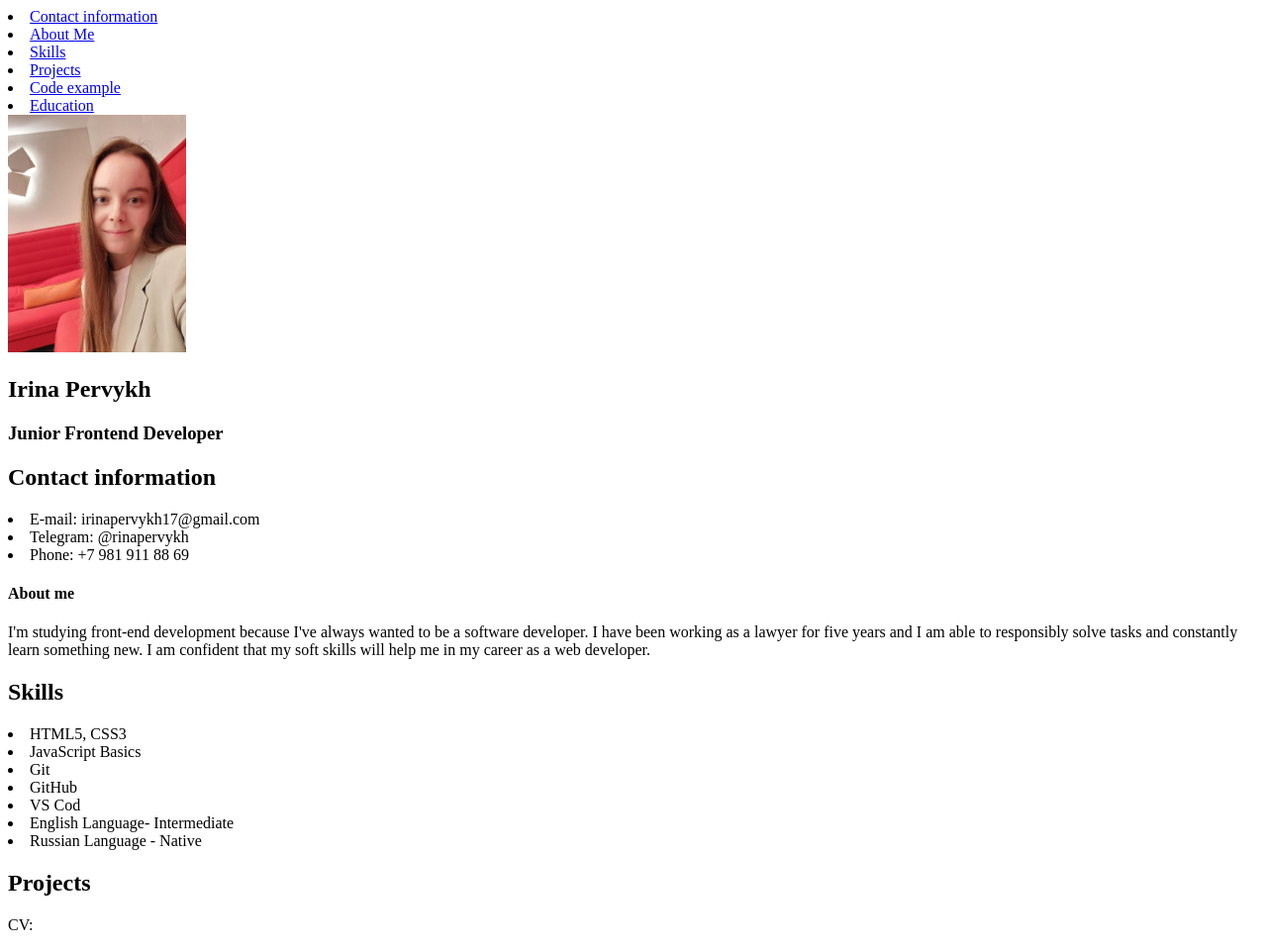
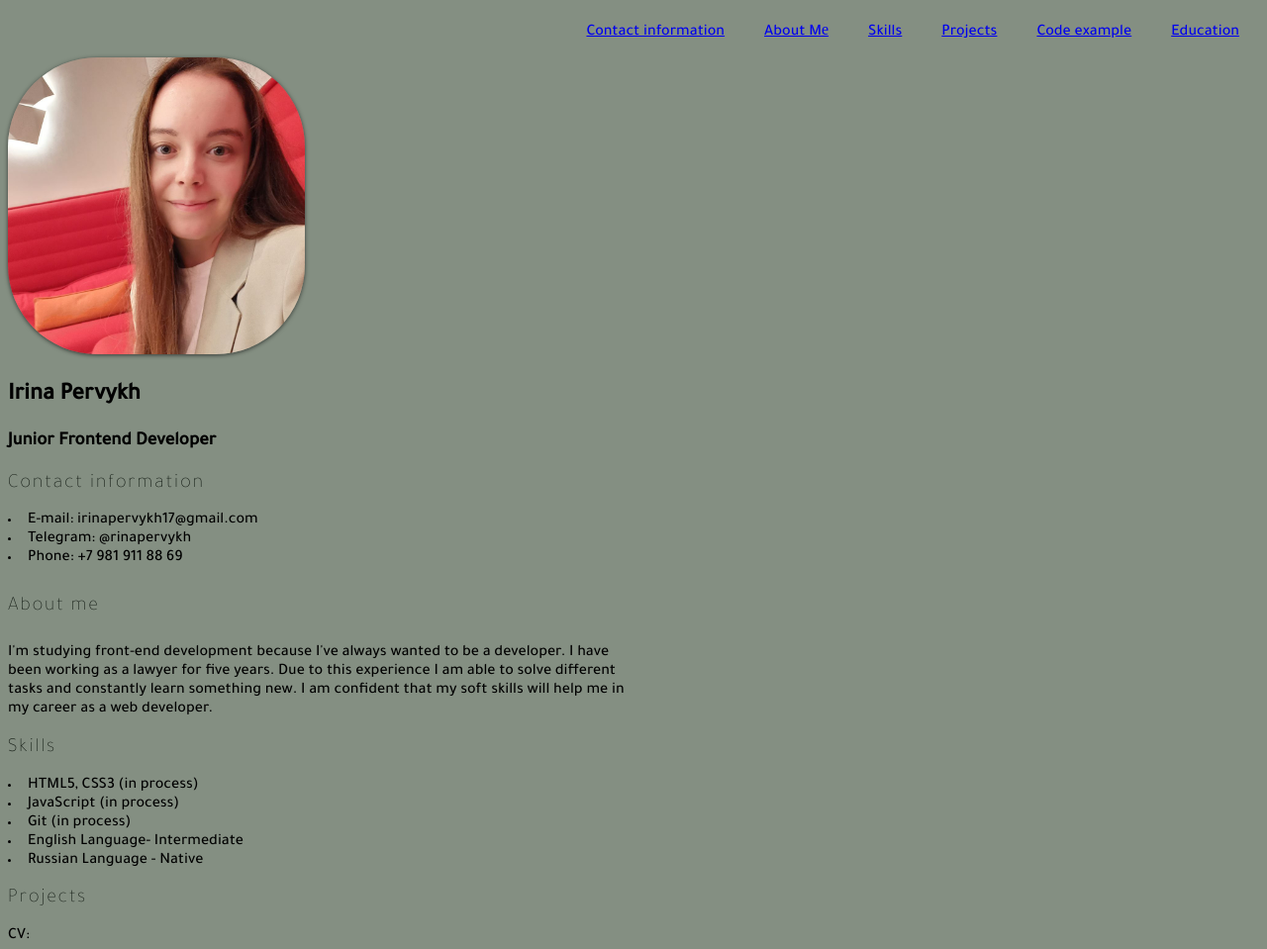
Before and after one commit to RinaPervykh/rsschool-cv, a plain HTML site: page index.html in a window 1280 px wide. Shown: the top 959 px of the page at 99% size. Drawn offline with Linux system fonts and the light colour scheme.

Commit message:
feat: add style

```diff
--- a/index.html
+++ b/index.html
@@ -13,27 +13,27 @@
 
   </head>
   <body>
-    <header class="header">
+    <header>
       <div class="container">
-          <nav class="nav">
+          <nav class="nav-list">
 
-              <li class="nav-item">
+              <li>
                 <a href="#contact_info" class="nav-link">Contact information</a>
               </li>
-              <li class="nav-item">
+              <li >
                 <a href="#about" class="nav-link">About Mе</a>
 
-              <li class="nav-item">
+              <li>
                 <a href="#skills" class="nav-link">Skills</a>
               </li>
-              <li class="nav-item">
+              <li>
                 <a href="#projects" class="nav-link">Projects</a>
               </li>
             </li>
-            <li class="nav-item">
+            <li>
               <a href="#code_ex" class="nav-link">Code example</a>
             </li>
-            <li class="nav-item">
+            <li>
               <a href="#education" class="nav-link">Education</a>
             </li>
 
@@ -41,11 +41,11 @@
         </div>
     </header>
 
-    <main class="main" >
-        <section class="main-container" id="profile" >
-                    <img src="assets/img/image.jpg" alt="My photo" height="240" class='section-profile-logo'/>
-   <h1 class="title">Irina Pervykh</h1>
-  <h3 class="title"> Junior Frontend Developer</h3>
+    <main>
+        <section id="profile" >
+                    <img src="assets/img/image.jpg" alt="My photo" height="240" class='photo'/>
+   <h1>Irina Pervykh</h1>
+  <h3> Junior Frontend Developer</h3>
 </section>
                 <section class="section" id="contact_info">
                   <h2 class="section-title">Contact information</h2>
@@ -55,17 +55,15 @@
              </section>
         <section class="section" id="about">
           <h4 class="section-title">About me</h4>
-          I'm studying front-end development because I've always wanted to be a software developer. I have been working as a lawyer for five years and I am able to responsibly solve tasks and constantly learn something new. I am confident that my soft skills will help me in my career as a web developer.
+          I'm studying front-end development because I've always wanted to be a developer. I have been working as a lawyer for five years. Due to this experience I am able to solve different tasks and constantly learn something new. I am confident that my soft skills will help me in my career as a web developer.
         </section>
         <section class="section" id="skills">
           <h2 class="section-title">Skills</h2>
-          <li>HTML5, CSS3 <br></li>
-            <li>JavaScript Basics<br></li>
-              <li>Git <br></li>
-                <li>GitHub <br></li>
-                  <li>VS Cod <br></li>
-                    <li>English Language- Intermediate <br></li>
-                      <li>Russian Language - Native <br></li>
+          <li>HTML5, CSS3 (in process)</li>
+            <li>JavaScript (in process)</li>
+              <li>Git (in process)</li>
+                    <li>English Language- Intermediate </li>
+                      <li>Russian Language - Native </li>
         </section>
         <section class="section" id="projects">
           <h2 class="section-title">Projects</h2>
@@ -93,11 +91,13 @@ The Modern JavaScript Tutorial on javascript.info (in progress)<br></li>
  </section>
       </div>
     </main>
-    <footer class="footer">
+    <footer>
       <div class="container">
-          <div class="container footer-container">
-            <div>© 2022 <a href="https://github.com/RinaPervykh" class="github nav-link">GinHab: RiinaPervykh</a></div>
-            <a href="https://rs.school/js/" class="rss"></a>
+          <div class="container">
+          <br>
+          <br>
+            <div class='column-left'>© 2022 <a href="https://github.com/RinaPervykh" target="_blank">GinHab: RinaPervykh</a></div>
+          </div class="column-right"> <a href="https://rs.school/js/" class="rss" target="_blank"> <img src="assets/img/rss.png" height="45" alt="rsschool" > </a></div>
           </div>
         </footer>
       </div>
--- a/style.css
+++ b/style.css
@@ -0,0 +1,69 @@
+@font-face {
+  font-family: "Tajawal";
+  src: url("assets/fonts/Tajawal-ExtraLight.ttf");
+  font-weight: 200;
+}
+@font-face {
+  font-family: "Tajawal";
+  src: url("assets/fonts/Tajawal-Medium.ttf");
+  font-weight: 500;
+}
+
+body {
+  display: flex;
+  flex-direction: column;
+  justify-content: space-between;
+  background-color: #546352b7;
+  font-family: "Tajawal";
+}
+
+html {
+  scroll-behavior: smooth;
+}
+
+.nav-list {
+  display: flex;
+  justify-content: flex-end;
+  align-items: center;
+  list-style: none;
+}
+
+.nav-link {
+  padding: 0 20px;
+  line-height: 50px;
+}
+
+.container {
+  max-width: 1440px;
+  margin: 0;
+}
+
+.section-title {
+  font-size: 20px;
+  font-weight: 200;
+  letter-spacing: 2px;
+  color: #0d150e;
+}
+
+.section {
+  width: 50%;
+}
+
+.photo {
+  width: 300px;
+  height: 300px;
+  object-fit: cover;
+  border-radius: 30%;
+  box-shadow: 0 1px 4px rgb(0 0 0 / 60%);
+  transition: 0.3s;
+}
+
+.column-left {
+  float: left;
+  width: 30%;
+}
+
+.column-right {
+  float: left;
+  width: 70%;
+}
```
Also changed, not shown: assets/img/rss.png (added).
